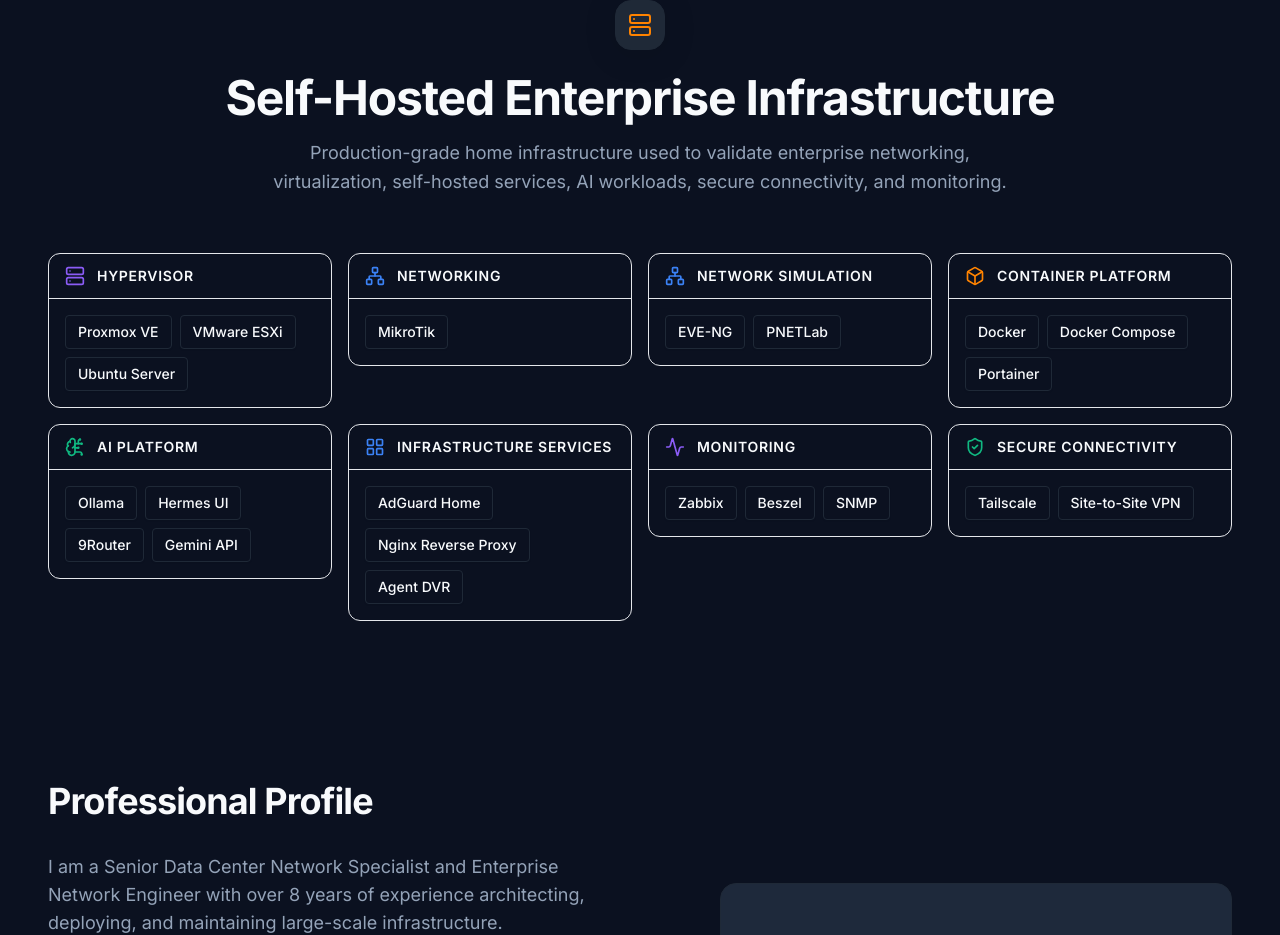
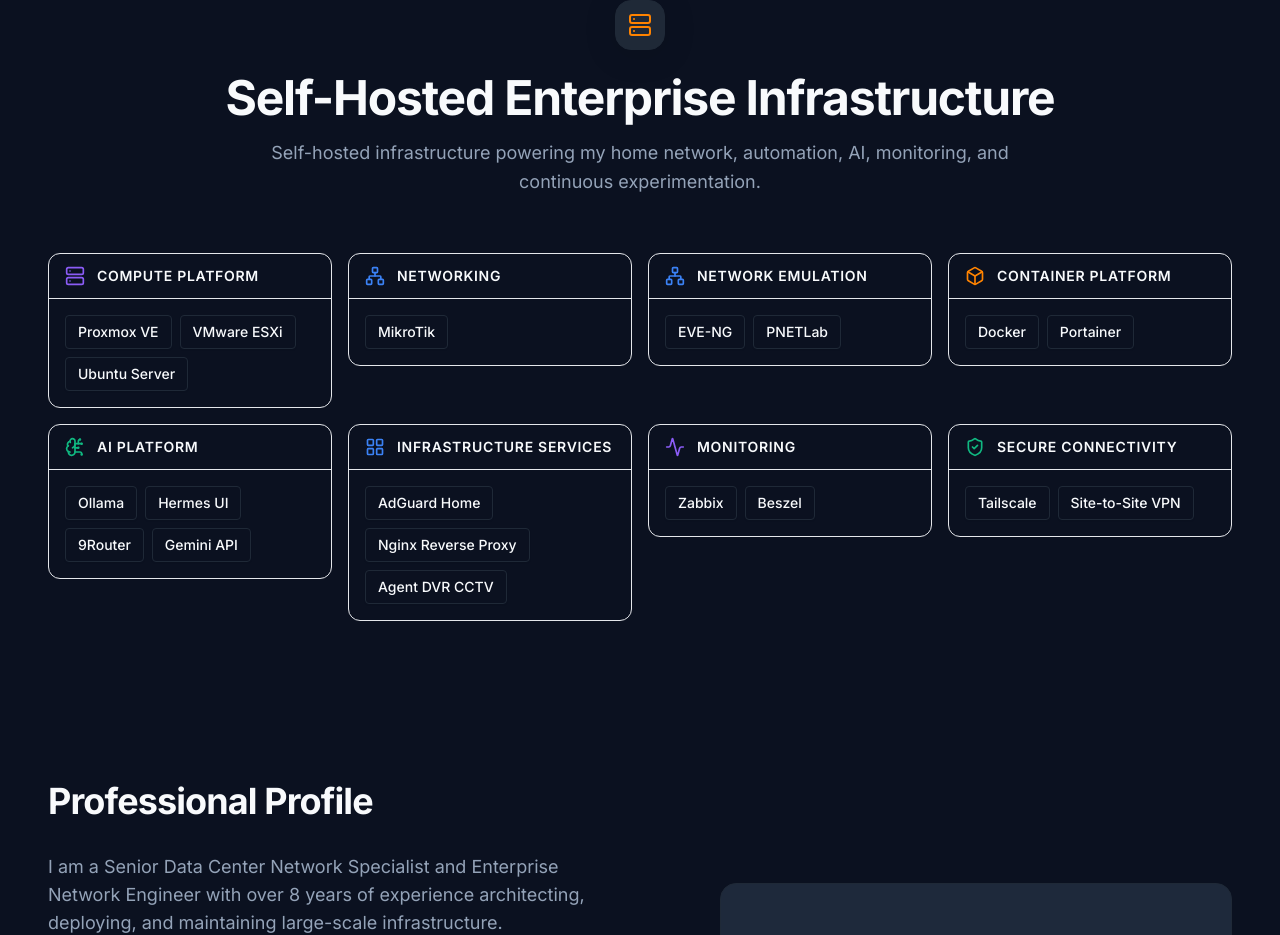
Before and after one commit to shelner8/portofolio, a Next.js app: page / in a window 1280 px wide. Shown: the part 1839-2774 px from the top of the page. Built offline with nearby package versions, Linux system fonts and the light colour scheme; no server answers.

Commit message:
content(home): refine infrastructure dashboard subtitle and panel definitions to represent authentic home lab deployments

```diff
--- a/src/data/technologies.ts
+++ b/src/data/technologies.ts
@@ -534,7 +534,7 @@
   {
     id: "agent-dvr",
     slug: "agent-dvr",
-    name: "Agent DVR",
+    name: "Agent DVR CCTV",
     category: "Platforms",
     description: "Advanced video surveillance and CCTV recording platform.",
     icon: "server"
--- a/src/sections/SelfHostedInfrastructureSection.tsx
+++ b/src/sections/SelfHostedInfrastructureSection.tsx
@@ -34,7 +34,7 @@
 export function SelfHostedInfrastructureSection({ technologies }: SelfHostedInfrastructureSectionProps) {
   const panels = [
     {
-      title: "Hypervisor",
+      title: "Compute Platform",
       icon: <Server className="w-5 h-5 text-accent-purple" />,
       techs: ["Proxmox VE", "VMware ESXi", "Ubuntu Server"]
     },
@@ -44,14 +44,14 @@
       techs: ["MikroTik"]
     },
     {
-      title: "Network Simulation",
+      title: "Network Emulation",
       icon: <Network className="w-5 h-5 text-accent-blue" />,
       techs: ["EVE-NG", "PNETLab"]
     },
     {
       title: "Container Platform",
       icon: <Box className="w-5 h-5 text-accent-orange" />,
-      techs: ["Docker", "Docker Compose", "Portainer"]
+      techs: ["Docker", "Portainer"]
     },
     {
       title: "AI Platform",
@@ -61,12 +61,12 @@
     {
       title: "Infrastructure Services",
       icon: <LayoutGrid className="w-5 h-5 text-accent-blue" />,
-      techs: ["AdGuard Home", "Nginx Reverse Proxy", "Agent DVR"]
+      techs: ["AdGuard Home", "Nginx Reverse Proxy", "Agent DVR CCTV"]
     },
     {
       title: "Monitoring",
       icon: <Activity className="w-5 h-5 text-accent-purple" />,
-      techs: ["Zabbix", "Beszel", "SNMP"]
+      techs: ["Zabbix", "Beszel"]
     },
     {
       title: "Secure Connectivity",
@@ -93,7 +93,7 @@
             </div>
             <h2 className="text-3xl md:text-4xl lg:text-5xl font-bold text-primary tracking-tight">Self-Hosted Enterprise Infrastructure</h2>
             <p className="text-muted text-lg max-w-3xl mx-auto leading-relaxed">
-              Production-grade home infrastructure used to validate enterprise networking, virtualization, self-hosted services, AI workloads, secure connectivity, and monitoring.
+              Self-hosted infrastructure powering my home network, automation, AI, monitoring, and continuous experimentation.
             </p>
           </motion.div>
 
```
Also changed, not shown: 1 other file (tests, documents, lock files or other folders).
